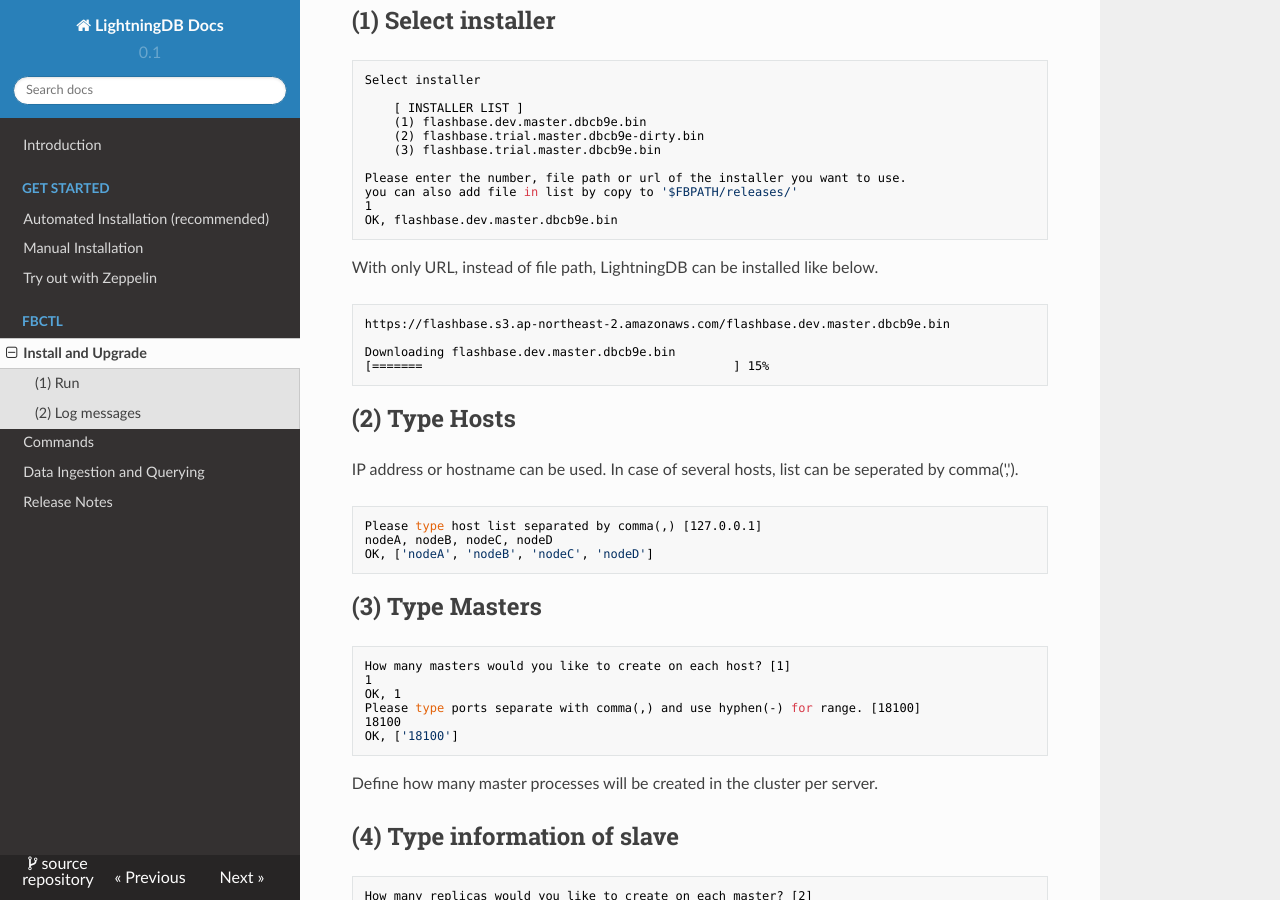
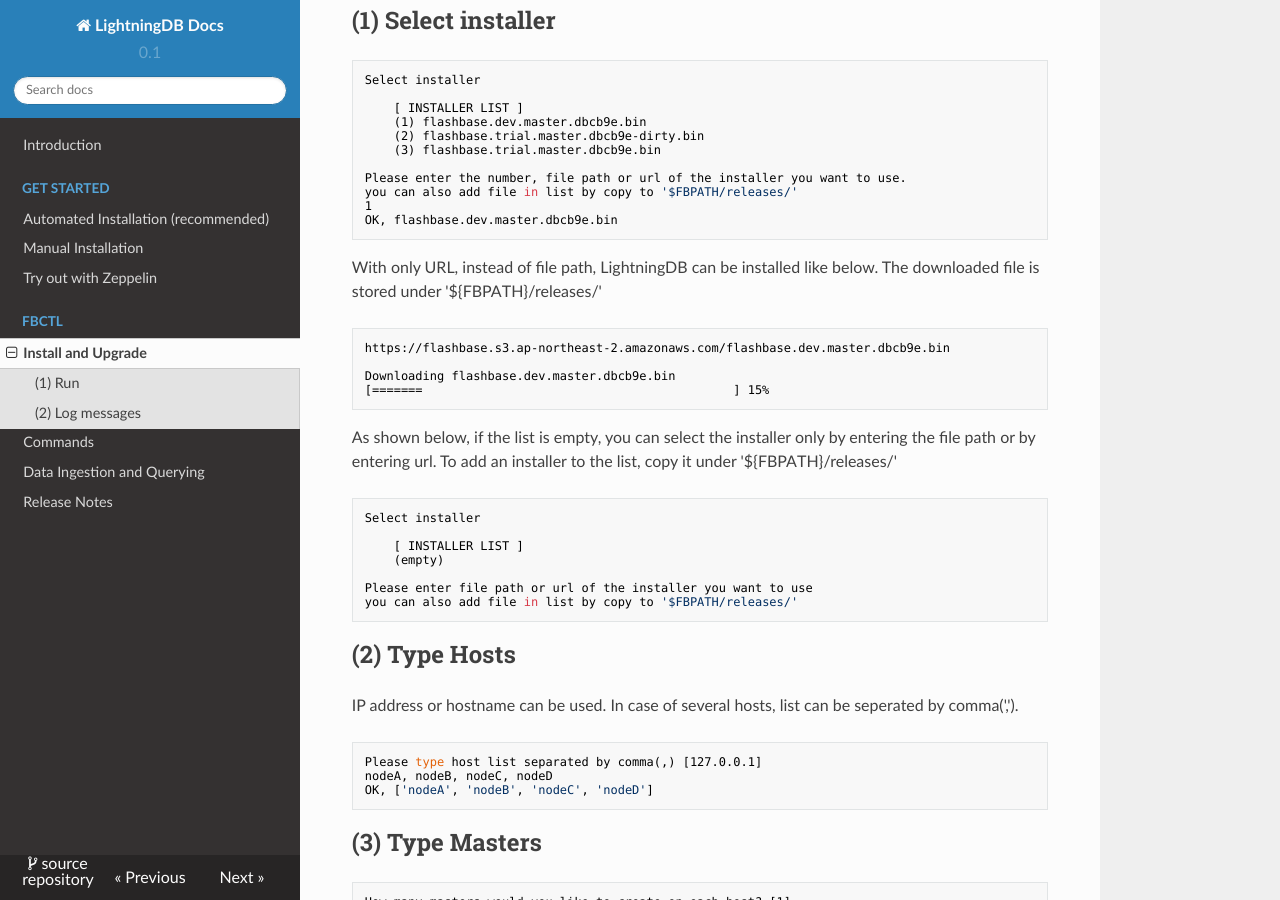
Before and after one commit to mnms/docs, an MkDocs documentation site: the page built from docs/run-and-deploy-fbctl.md, in a window 1280 px wide and 900 px high, scrolled down 1934 px. Built offline with MkDocs 1.6.1, drawn with Linux system fonts in a browser that asks for light colours; nearby versions of some CDN libraries.

Commit message:
Add guideline for empty installer list

````diff
--- a/docs/run-and-deploy-fbctl.md
+++ b/docs/run-and-deploy-fbctl.md
@@ -101,13 +101,25 @@
 OK, flashbase.dev.master.dbcb9e.bin
 ```
 
-With only URL, instead of file path, LightningDB can be installed like below.
+With only URL, instead of file path, LightningDB can be installed like below. The downloaded file is stored under '${FBPATH}/releases/'
 
 ``` bash
 https://flashbase.s3.ap-northeast-2.amazonaws.com/flashbase.dev.master.dbcb9e.bin
 
 Downloading flashbase.dev.master.dbcb9e.bin
 [=======                                           ] 15%
+```
+
+As shown below, if the list is empty, you can select the installer only by entering the file path or by entering url. To add an installer to the list, copy it under '${FBPATH}/releases/'
+
+``` bash
+Select installer
+
+    [ INSTALLER LIST ]
+    (empty)
+
+Please enter file path or url of the installer you want to use
+you can also add file in list by copy to '$FBPATH/releases/'
 ```
 
 ## (2) Type Hosts
````
